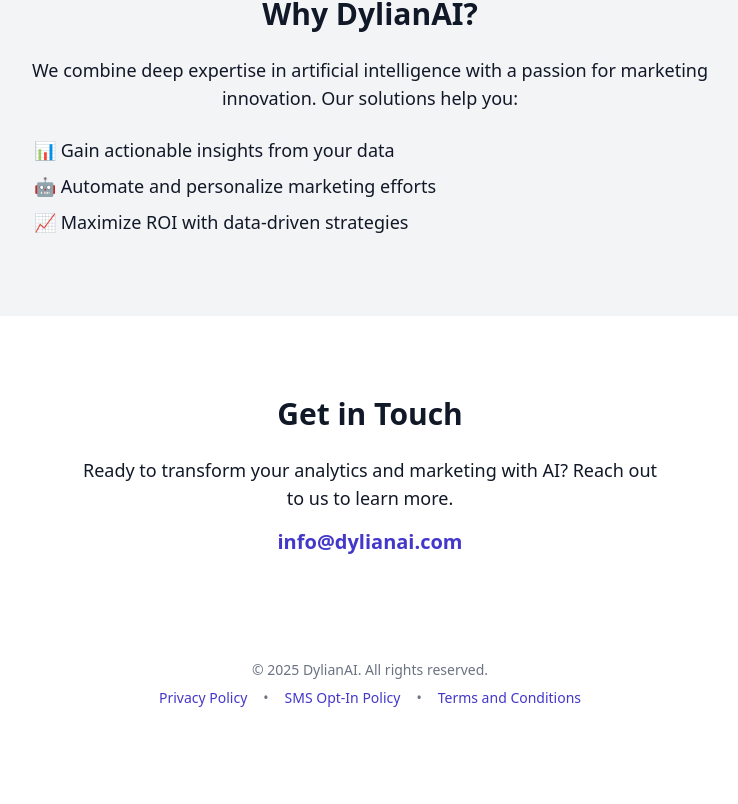
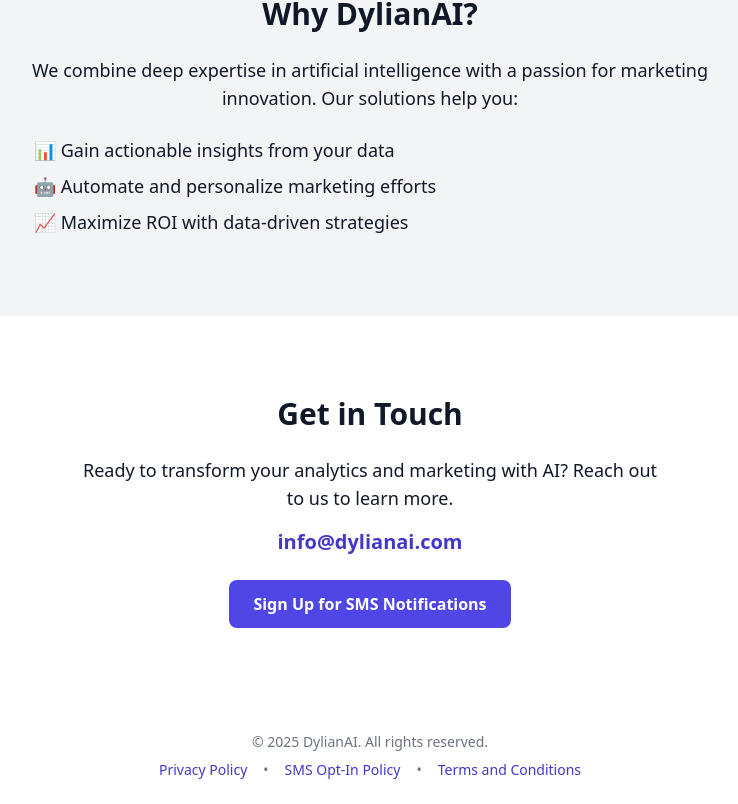
Before and after one commit to yazdavar/dylianai-website, a React (Vite) app in the folder frontend/: page / in a window 1280 px wide. Shown: the part 1388-2192 px from the top of the page, without its empty margins (270-1008 px from the left). Before the commit the page ends 2120 px from the top, so only its background shows below. Built offline with nearby package versions, Linux system fonts and the light colour scheme.

Commit message:
update contact us

```diff
--- a/frontend/src/HomePage.jsx
+++ b/frontend/src/HomePage.jsx
@@ -93,7 +93,15 @@
         <p className="max-w-xl mx-auto text-lg mb-4">
           Ready to transform your analytics and marketing with AI? Reach out to us to learn more.
         </p>
-        <p className="text-indigo-700 text-xl font-semibold">info@dylianai.com</p>
+        <p className="text-indigo-700 text-xl font-semibold mb-6">info@dylianai.com</p>
+        <div className="mt-6">
+          <Link
+            to="/sms-opt-in"
+            className="inline-block bg-indigo-600 text-white font-semibold py-3 px-6 rounded-lg hover:bg-indigo-700 transition-colors"
+          >
+            Sign Up for SMS Notifications
+          </Link>
+        </div>
       </section>
 
       {/* Footer */}
```
